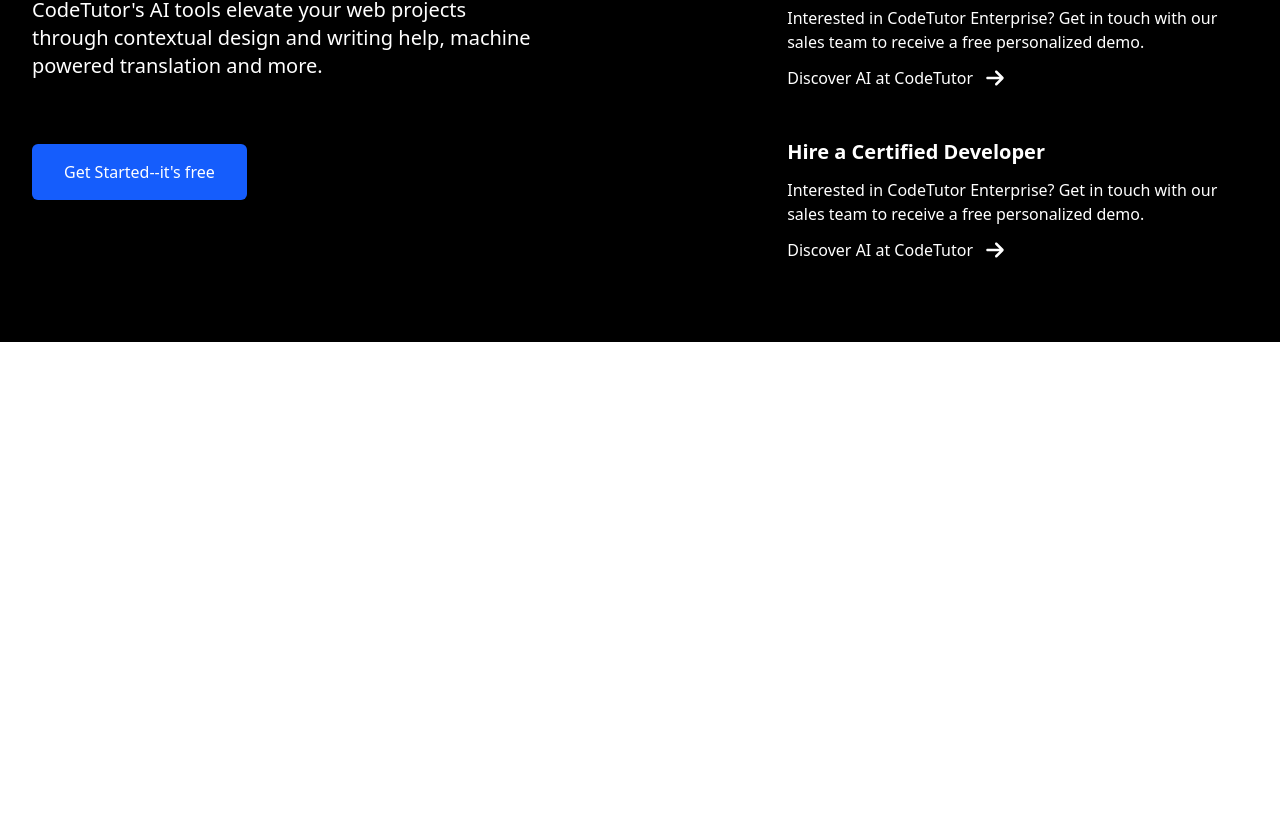
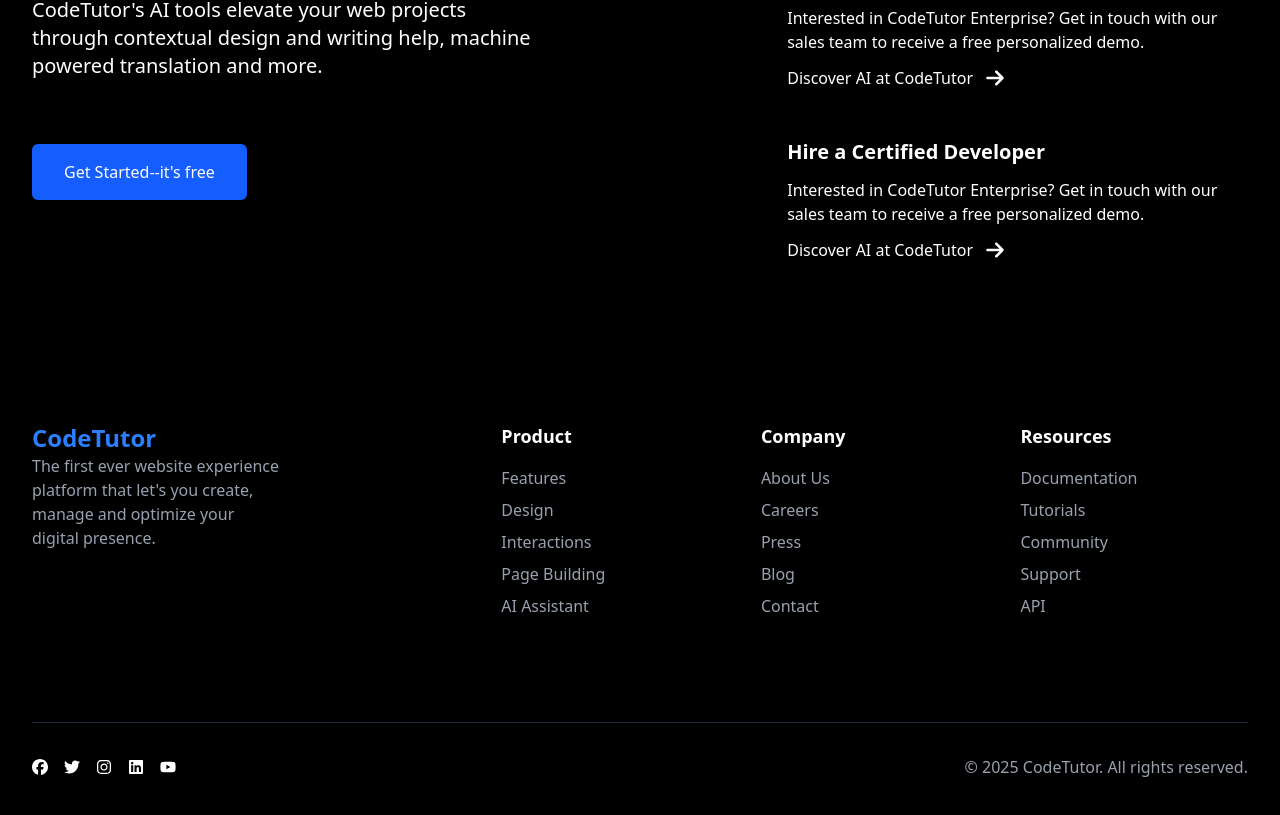
Before and after one commit to Joshuakibwage/code-tutor-landingpage, a React (Vite) app: page / in a window 1280 px wide. Shown: the part 2761-3576 px from the top of the page. Before the commit the page ends 3103 px from the top, so only its background shows below. Built offline with nearby package versions, Linux system fonts and the light colour scheme.

Commit message:
Add footer component

```diff
--- a/src/App.jsx
+++ b/src/App.jsx
@@ -6,6 +6,7 @@
 // import CustomerSection from "./components/CustomerSection";
 import About from "./components/About";
 import TryNow from "./components/TryNow";
+import Footer from "./components/Footer";
 
 
  const App = () => {
@@ -19,6 +20,7 @@
       {/* <CustomerSection /> */}
       <About />
       <TryNow />
+      <Footer />
     </div>
   )
  }
--- /dev/null
+++ b/src/components/Footer.jsx
@@ -0,0 +1,129 @@
+import { Link } from "react-router"
+import {
+    FaFacebook,
+    FaTwitter,
+    FaInstagram,
+    FaLinkedin,
+    FaYoutube
+} from "react-icons/fa6";
+
+
+
+const footerLinks = {
+    product: {
+      title: 'Product',
+      links: [
+        { name: 'Features', href: '/features' },
+        { name: 'Design', href: '/design' },
+        { name: 'Interactions', href: '/interactions' },
+        { name: 'Page Building', href: '/page-building' },
+        { name: 'AI Assistant', href: '/ai' }
+      ]
+    },
+    company: {
+      title: 'Company',
+      links: [
+        { name: 'About Us', href: '/about' },
+        { name: 'Careers', href: '/careers' },
+        { name: 'Press', href: '/press' },
+        { name: 'Blog', href: '/blog' },
+        { name: 'Contact', href: '/contact' }
+      ]
+    },
+    resources: {
+      title: 'Resources',
+      links: [
+        { name: 'Documentation', href: '/docs' },
+        { name: 'Tutorials', href: '/tutorials' },
+        { name: 'Community', href: '/community' },
+        { name: 'Support', href: '/support' },
+        { name: 'API', href: '/api' }
+      ]
+    }
+  };
+
+const socialLinks = [
+    { icon: <FaFacebook />, href: 'https://facebook.com' },
+    { icon: <FaTwitter />, href: 'https://twitter.com' },
+    { icon: <FaInstagram />, href: 'https://instagram.com' },
+    { icon: <FaLinkedin />, href: 'https://linkedin.com' },
+    { icon: <FaYoutube />, href: 'https://youtube.com' }
+  ];
+
+
+const Footer = () => {
+  return (
+    <footer className="bg-black text-white pt-20 pb-10">
+        <div className="primary-container">
+
+
+            {/* top footer */}
+            <div className="flex flex-col md:flex-row justify-between md:gap-24 gap-16 mb-16">
+                {/* left side content */}
+                <div className="md:w-1/3">
+                    <Link to="/" className="text-blue-500 text-2xl font-bold mb-4">
+                        CodeTutor
+                    </Link>
+                    <p className="text-gray-400 md:w-2/3">
+                        The first ever website experience platform that let's you create, manage and optimize
+                        your digital presence.
+                    </p>
+                </div>
+
+                {/* right side */}
+                <div className="md:w-2/3">
+                    <div className="grid grid-cols-2 md:grid-cols-3 gap-8 items-enter">
+                        {
+                            Object.values(footerLinks).map((section) => (
+                                <div key={section.title} className="mb-8">
+                                    <h3 className="text-lg font-semibold mb-4">
+                                        {section.title}
+                                    </h3>
+                                    <ul className="space-y-2">
+                                        {
+                                            section.links.map((link) => (
+                                                <li key={link.name} className="mb-2">
+                                                    <Link
+                                                        to='/'
+                                                        className="text-gray-400 hover:text-white "
+                                                    >
+                                                        {link.name}
+                                                    </Link>
+                                                </li>
+                                            ))
+                                        }
+                                    </ul>
+                                </div>
+                            ))
+                        }
+                    </div>
+                </div>
+            </div>
+
+            {/* bottom footer */}
+            <div className="border-t border-gray-800 pt-8 flex flex-col md:flex-row justify-between
+            items-center"
+            >
+                <div className="flex space-x-6 items-center">
+                    {
+                        socialLinks.map((social) => (
+                            <Link
+                                to={social.href}
+                                key={social.href}
+                                className="text-white hover:text-blue-500 mr-4"
+                            >
+                                {social.icon}
+                            </Link>
+                        ))
+                    }
+                </div>
+                <div className="text-gray-400">
+                    &copy; {new Date().getFullYear()} CodeTutor. All rights reserved.
+                </div>
+            </div>
+        </div>
+    </footer>
+  )
+}
+
+export default Footer
```
